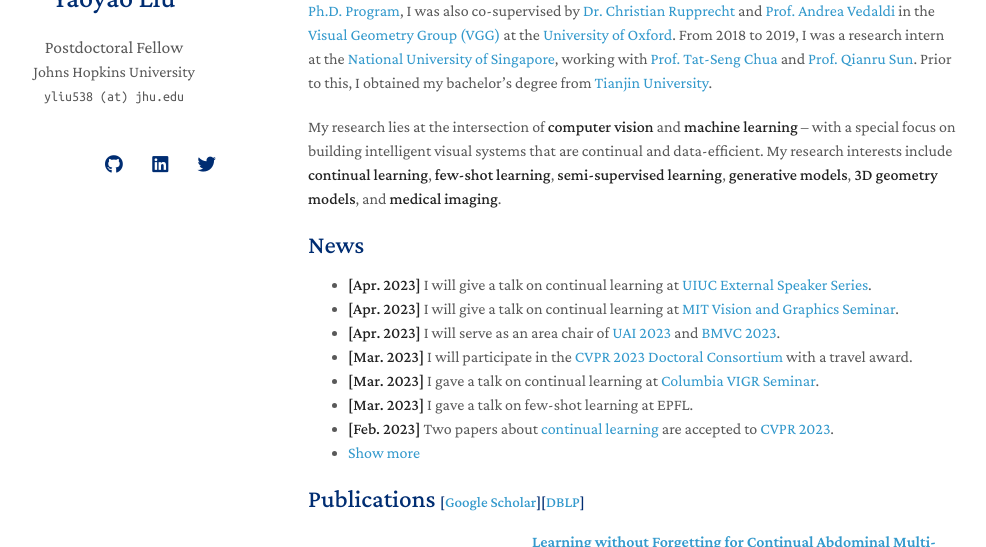
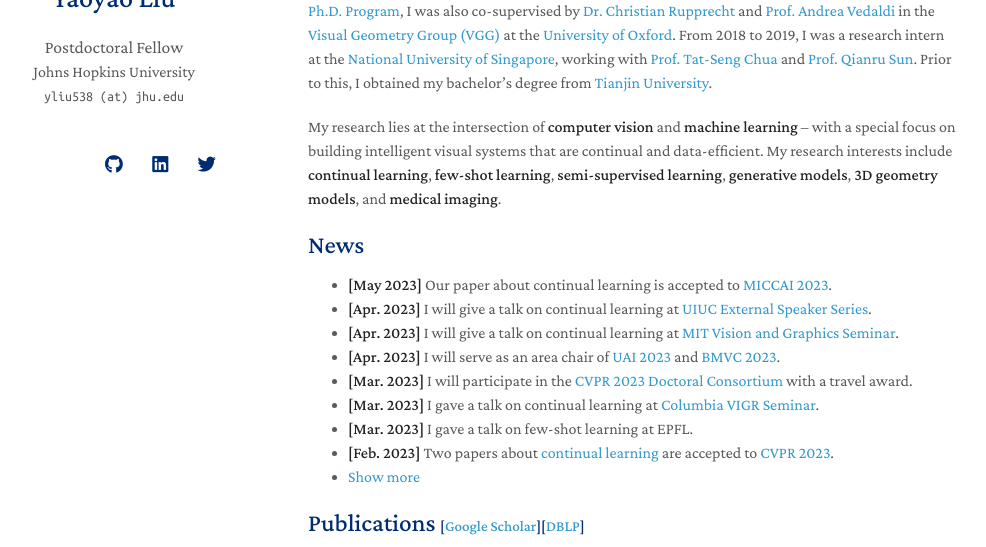
Before and after one commit to yaoyao-liu/yaoyao-liu.github.io, a Jekyll site: the page built from index.md, in a window 1280 px wide and 900 px high, cut to the strip 230-777 px from the top of the window. Shown: the whole strip, without its empty margins (162-1148 px from the left). Built offline with Jekyll 4.4.1, drawn with Linux system fonts in a browser that asks for light colours; nearby versions of some CDN libraries; comment, search, counter and statistics services are not loaded; a style sheet for code colours, icons or effects is not loaded; our own code applies the rules of GitHub Pages for plain Markdown files.

Commit message:
Update news.md

```diff
--- a/_includes/news.md
+++ b/_includes/news.md
@@ -1,6 +1,7 @@
 ## News
 
 <ul>
+<li><strong>[May 2023]</strong> Our paper about continual learning is accepted to <a href="https://conferences.miccai.org/2023/en/">MICCAI 2023</a>.</li>
 <li><strong>[Apr. 2023]</strong> I will give a talk on continual learning at <a href="https://vision.cs.illinois.edu/vision_website/">UIUC External Speaker Series</a>.</li>
 <li><strong>[Apr. 2023]</strong> I will give a talk on continual learning at <a href="https://sites.google.com/view/visionseminar">MIT Vision and Graphics Seminar</a>.</li>
 <li><strong>[Apr. 2023]</strong> I will serve as an area chair of <a href="https://www.auai.org/uai2023/">UAI 2023</a> and <a href="https://bmvc2023.rog/">BMVC 2023</a>.</li>
```
